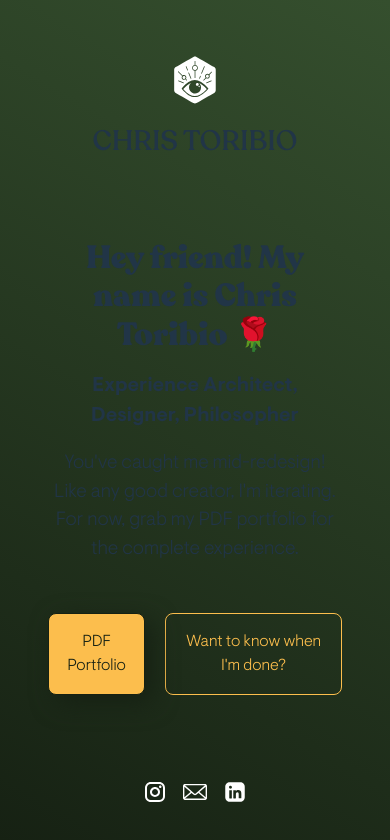
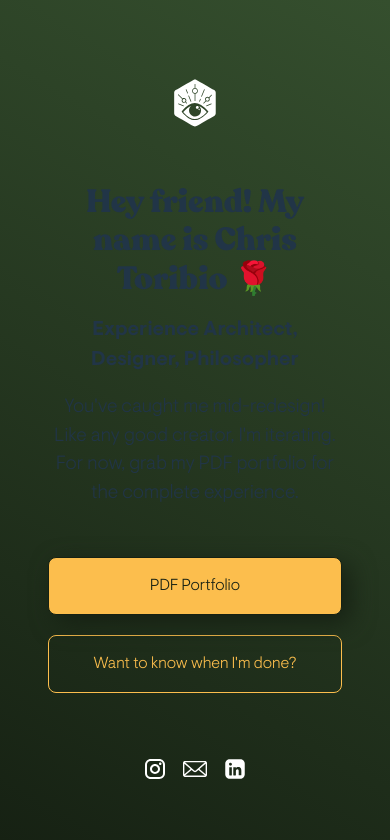
Before and after one commit to cromtoribio/portfolio-v1, a React (Vite) app: page / in a window 390 px wide. Shown: the top 840 px of the page. Built offline with nearby package versions, Linux system fonts and the light colour scheme.

Commit message:
fixed mobile styling

```diff
--- a/src/App.css
+++ b/src/App.css
@@ -185,6 +185,12 @@ hr {
 }
 
 @media screen and (max-width: 480px) {
+  #root {
+    height: 100%;
+    width: 100%;
+    margin: 0 auto;
+    text-align: center;
+  }
   .welcome .middle {
     padding-bottom: 0rem;
   }
--- a/src/App.jsx
+++ b/src/App.jsx
@@ -13,7 +13,7 @@ function App() {
       <div className="welcome">
         <header className="header">
           <div className="logo"><WhiteLogo /></div>
-          <span className='name'>CHRIS TORIBIO</span>
+          <span className='name desktop-only'>CHRIS TORIBIO</span>
         </header>
         <main className="middle">
           <Greeting />
--- a/src/components/Button.css
+++ b/src/components/Button.css
@@ -36,3 +36,9 @@
     justify-content: center;
     margin: 3rem 0;
   }
+
+  @media screen and (max-width: 480px) {
+    .button-container {
+      flex-direction: column;
+    }
+  }
```
